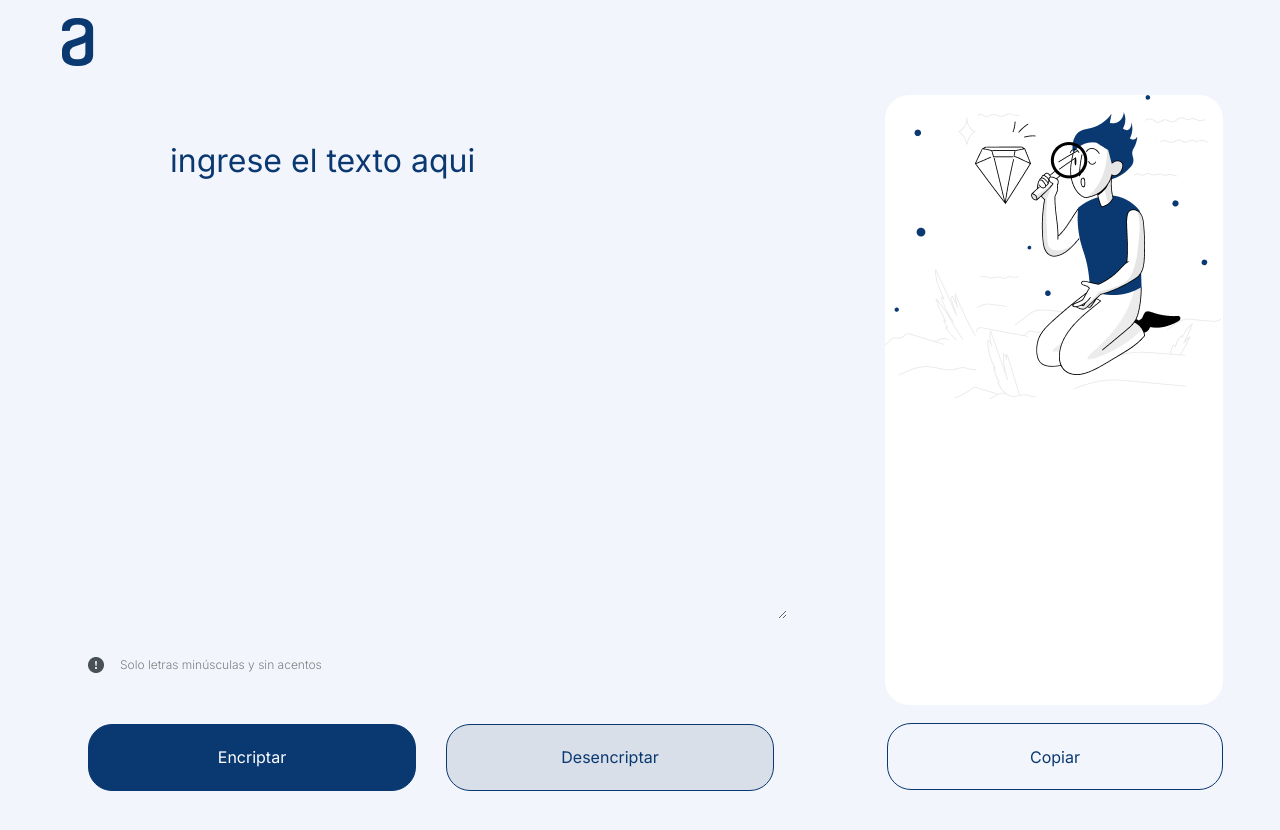
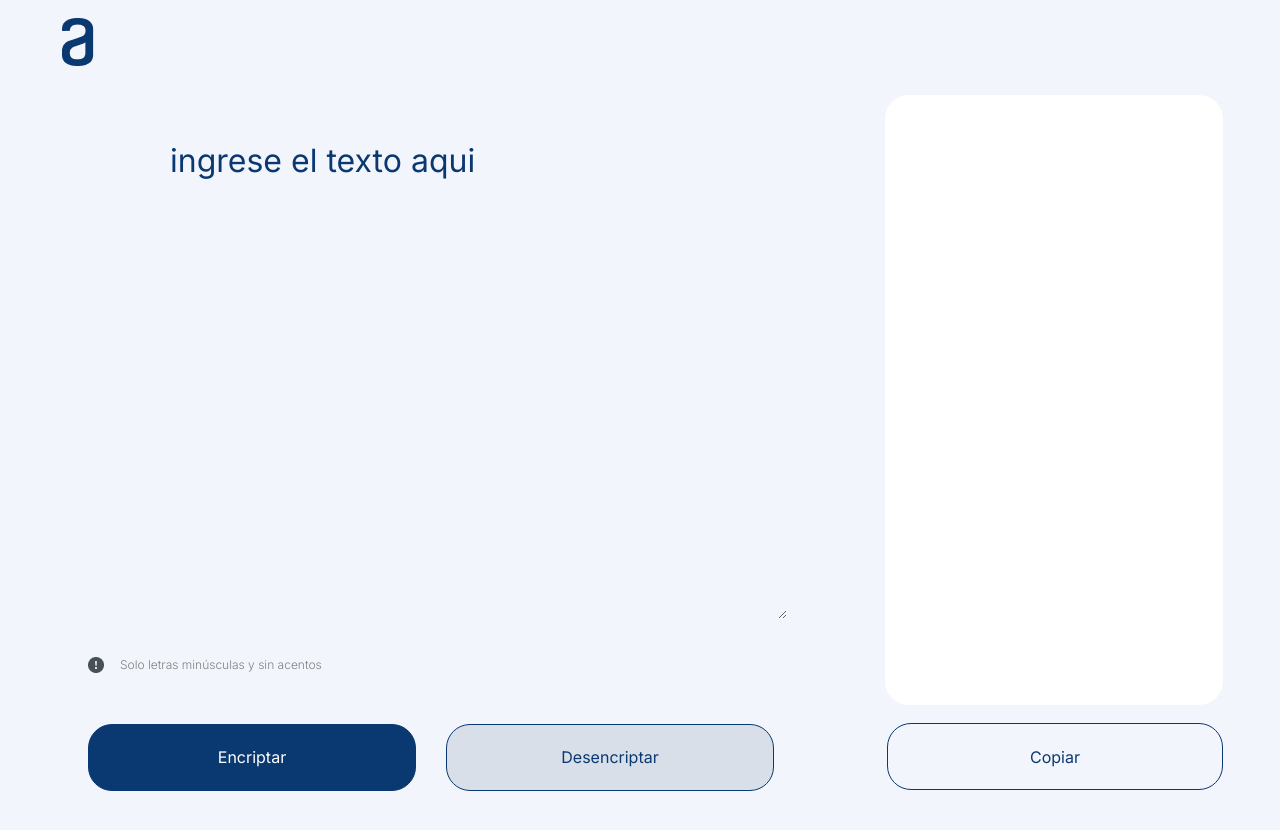
Before and after one commit to Naiik2589/challenge-alura, a plain HTML site: page index.html in a window 1280 px wide. Both pictures are taken after a click on the button "Desencriptar". Drawn offline with Linux system fonts and the light colour scheme.

Commit message:
botones funcionando

```diff
--- a/script.js
+++ b/script.js
@@ -1,10 +1,14 @@
 const textArea = document.querySelector(".text-area");
-const mensaje = document.querySelector(".mensaje-error");
+const mensaje = document.querySelector(".mensaje");
+const mensajeError = document.querySelector(".mensaje-error");
 const botonCopiar = document.querySelector(".btn-copiar");
+
 
 function btnEncriptar() {
     const textoEncriptado = encriptar(textArea.value);
     mensaje.textContent = textoEncriptado;
+    textArea.value = "";
+    mensaje.style.backgroundImage = "none"
 }
 
 function encriptar(stringEncriptada) {
@@ -20,9 +24,10 @@ function encriptar(stringEncriptada) {
 }
 
 function btnDesencriptar() {
-    const textoEncriptado = desencriptar(textArea.value);
-    mensaje.textContent = textoEncriptado;
+    const textoDesencriptado = desencriptar(textArea.value);
+    mensaje.textContent = textoDesencriptado;
     textArea.value = "";
+    mensaje.style.backgroundImage = "none"
 }
 
 function desencriptar(stringDesencriptada) {
```
Also changed, not shown: index.html (line endings or trailing spaces).
